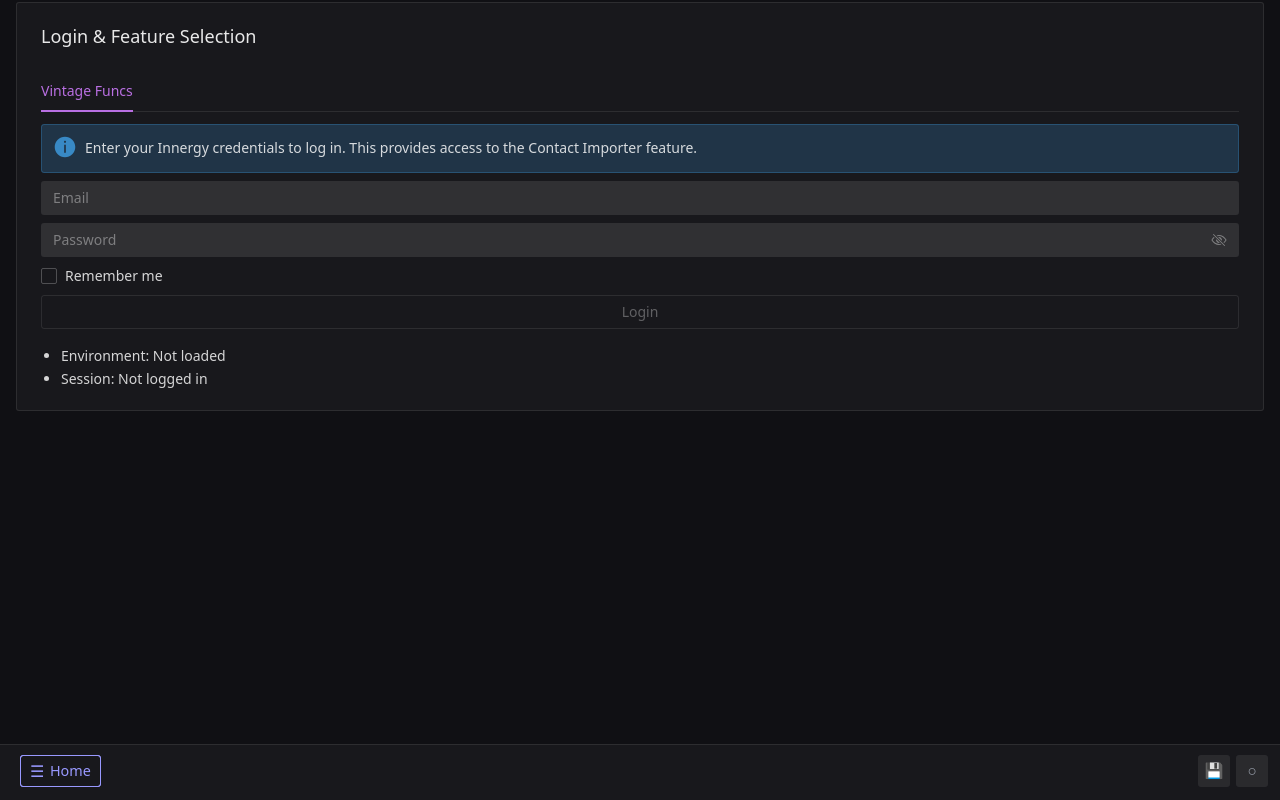
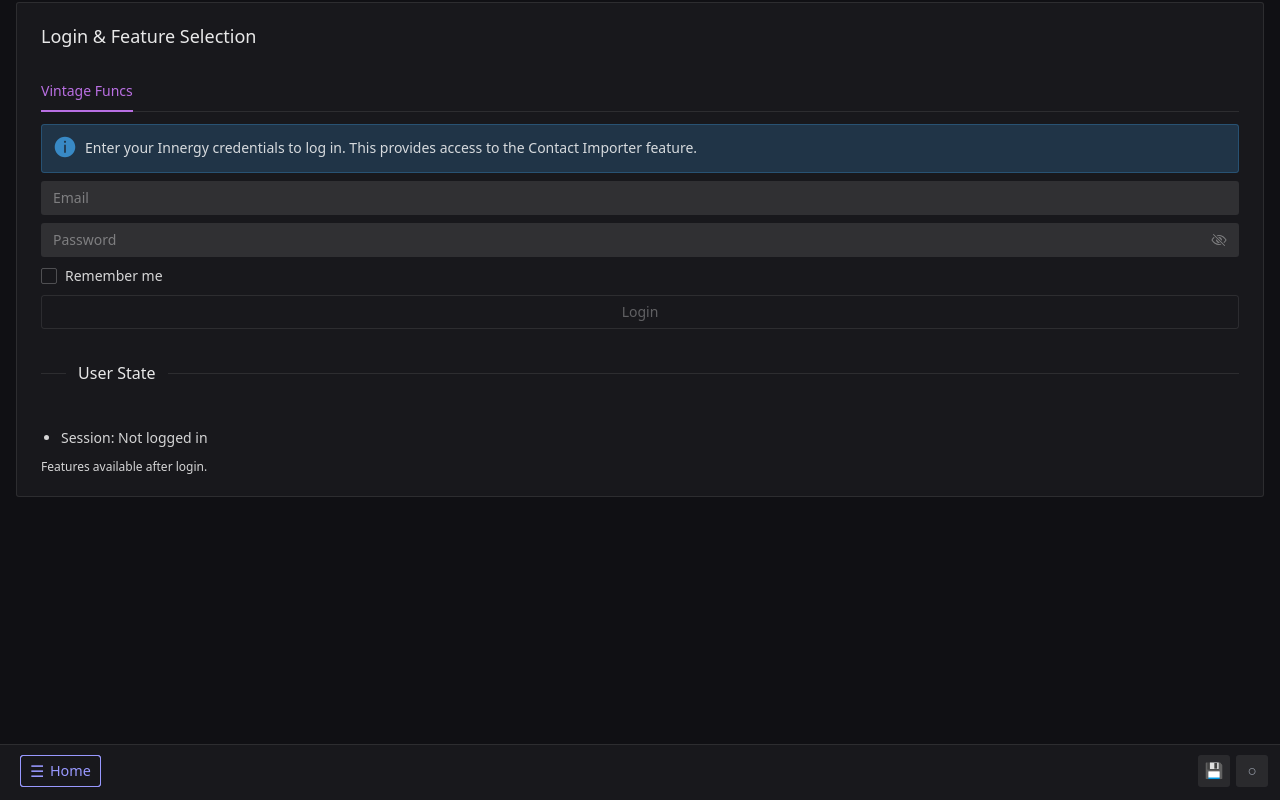
Before and after one commit to TheAutomaTom/nrg-post-call-routine, a Vue app: page / in a window 1280 px wide. Built offline with nearby package versions, Linux system fonts and the light colour scheme.

Commit message:
Best vintage template, yet!

```diff
--- a/src/App/Views/Home/LoginAndSelect/FeatureSelectionVintage.vue
+++ b/src/App/Views/Home/LoginAndSelect/FeatureSelectionVintage.vue
@@ -1,5 +1,5 @@
 <template>
-  <n-divider title-placement="left">Vintage Feature Selection</n-divider>
+  <n-divider title-placement="left">Feature Selection</n-divider>
   <n-space :size="10">
 
     <!-- Feature Select Buttons -->
--- a/src/App/Views/Home/LoginAndSelect/LoginVintage.vue
+++ b/src/App/Views/Home/LoginAndSelect/LoginVintage.vue
@@ -10,7 +10,7 @@
     <n-checkbox v-model:checked="rememberMe">Remember me</n-checkbox>
 
     <n-button type="tertiary" :ghost="false" class="feature-button"
-      :class="{ 'highlight-active': app$.ActiveFeature === 'test-user-login' }"
+      :class="{ 'highlight-active': app$.ActiveFeature === 'your-new-feature' }"
       @click="handleLogin" :disabled="!canLogin">
       <template v-if="vintageApi$.loginLoading">
         <n-spin size="small" />
@@ -24,7 +24,12 @@
       {{ vintageApi$.loginError }}
     </n-alert>
 
-    <ul class="info-list">
+    <n-divider title-placement="left">User State</n-divider>
+
+    <ul class="info-list" v-if="!vintageApi$.isLoggedIn">
+      <li>Session: {{ vintageApi$.isLoggedIn ? 'Active' : 'Not logged in' }}</li>
+    </ul>
+    <ul class="info-list" v-if="vintageApi$.isLoggedIn">
       <li>Environment: {{ vintageApi$.environment || 'Not loaded' }}</li>
       <li>Session: {{ vintageApi$.isLoggedIn ? 'Active' : 'Not logged in' }}</li>
       <li v-if="vintageApi$.sessionInfo">Company: {{ vintageApi$.tenantName || 'N/A' }}</li>
@@ -32,9 +37,9 @@
       <li v-if="vintageApi$.lastLoginSuccess">Logged in: {{ new Date(vintageApi$.lastLoginSuccess).toLocaleString() }}</li>
     </ul>
 
+    <n-text v-if="!vintageApi$.isLoggedIn" class="text-sm">Features available after login.</n-text>
     <template v-if="vintageApi$.isLoggedIn">
       <n-divider />
-      <n-text class="text-sm">Contact Importer features available after login.</n-text>
       <VintageFeatureSelection />
     </template>
   </n-flex>
--- a/tsconfig.app.json
+++ b/tsconfig.app.json
@@ -1,11 +1,11 @@
 {
-  "extends": "@vue/tsconfig/tsconfig.dom.json",
+  // "extends": "@vue/tsconfig/tsconfig.dom.json",
   "include": ["env.d.ts", "src/**/*", "src/**/*.vue"],
   "exclude": ["src/**/__tests__/*"],
   "compilerOptions": {
     "tsBuildInfoFile": "./node_modules/.tmp/tsconfig.app.tsbuildinfo",
     "composite": true,
-    "baseUrl": ".",
+    // "baseUrl": ".",
     "strict": true,
     "noFallthroughCasesInSwitch": true,
     "paths": {
```
